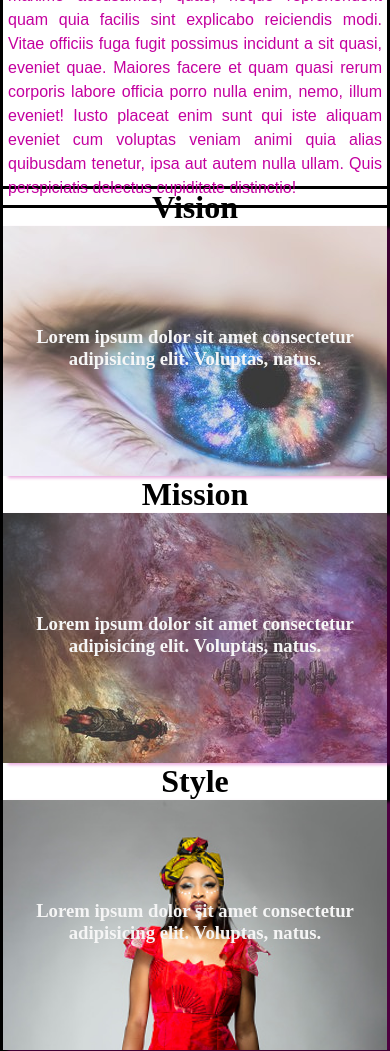
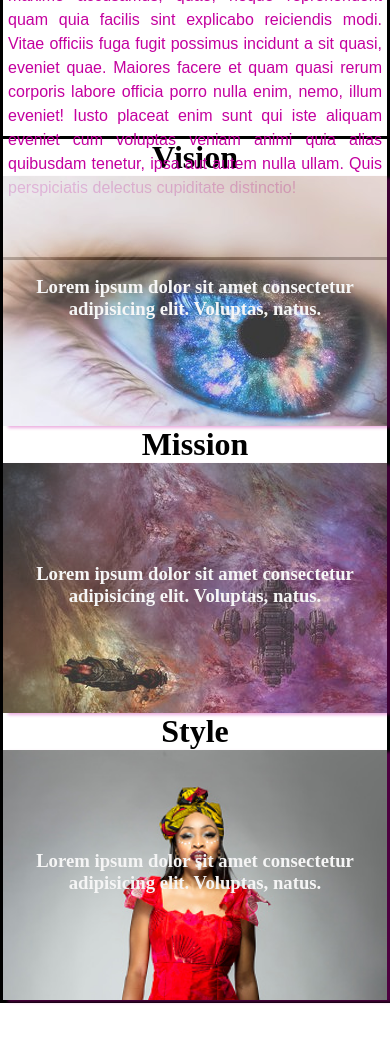
Before and after one commit to Juliet-chime/hc-stitches, a plain HTML site: page index.html in a window 390 px wide. Shown: the part 1140-2191 px from the top of the page. Drawn offline with Linux system fonts and the light colour scheme.

Commit message:
about responsive

```diff
--- a/style.css
+++ b/style.css
@@ -442,6 +442,7 @@ button{
 
     #about{
         width: 100%;
+        height: 500px;
         position: absolute;
         left: 0px;
         top: 900px;
@@ -473,7 +474,7 @@ button{
 
      #vision-mission{
         width: 100%;
-        margin-top: 700px;
+        margin-top: 650px;
     }
 
     .image{
```
